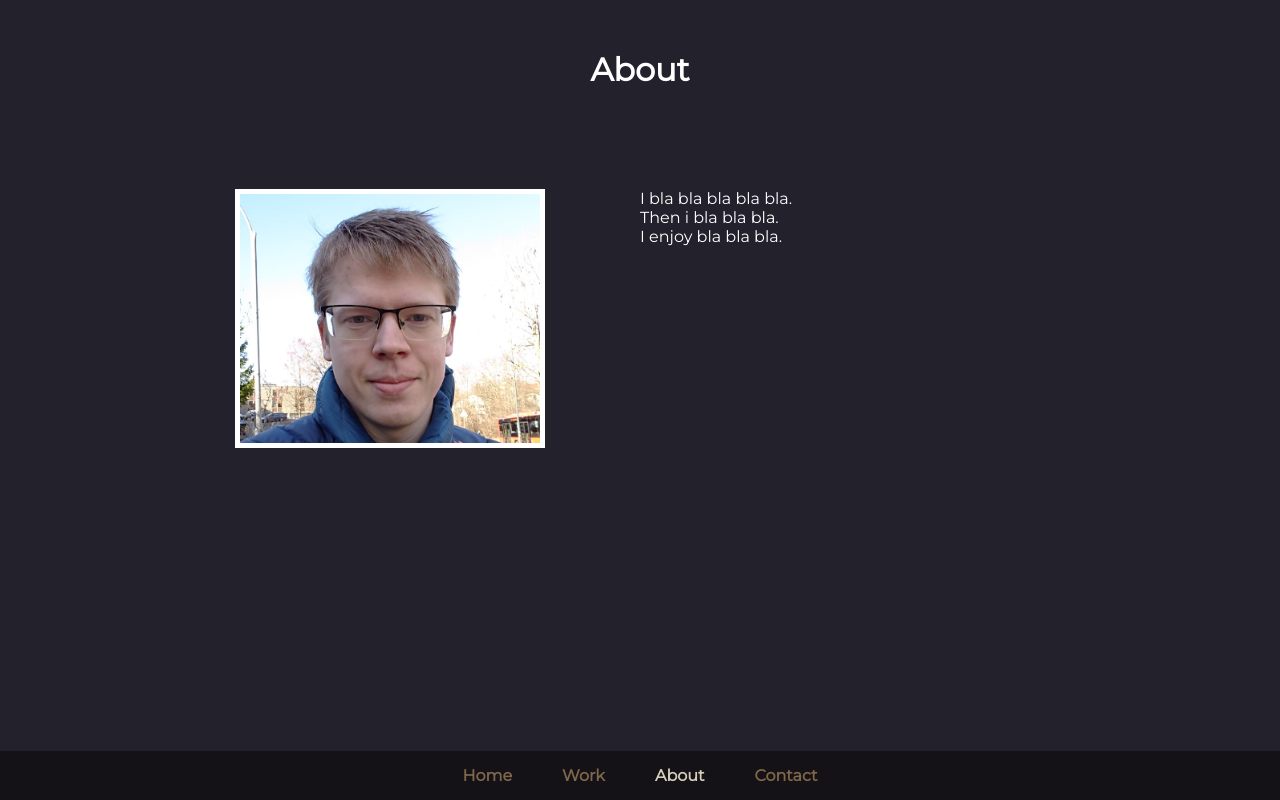
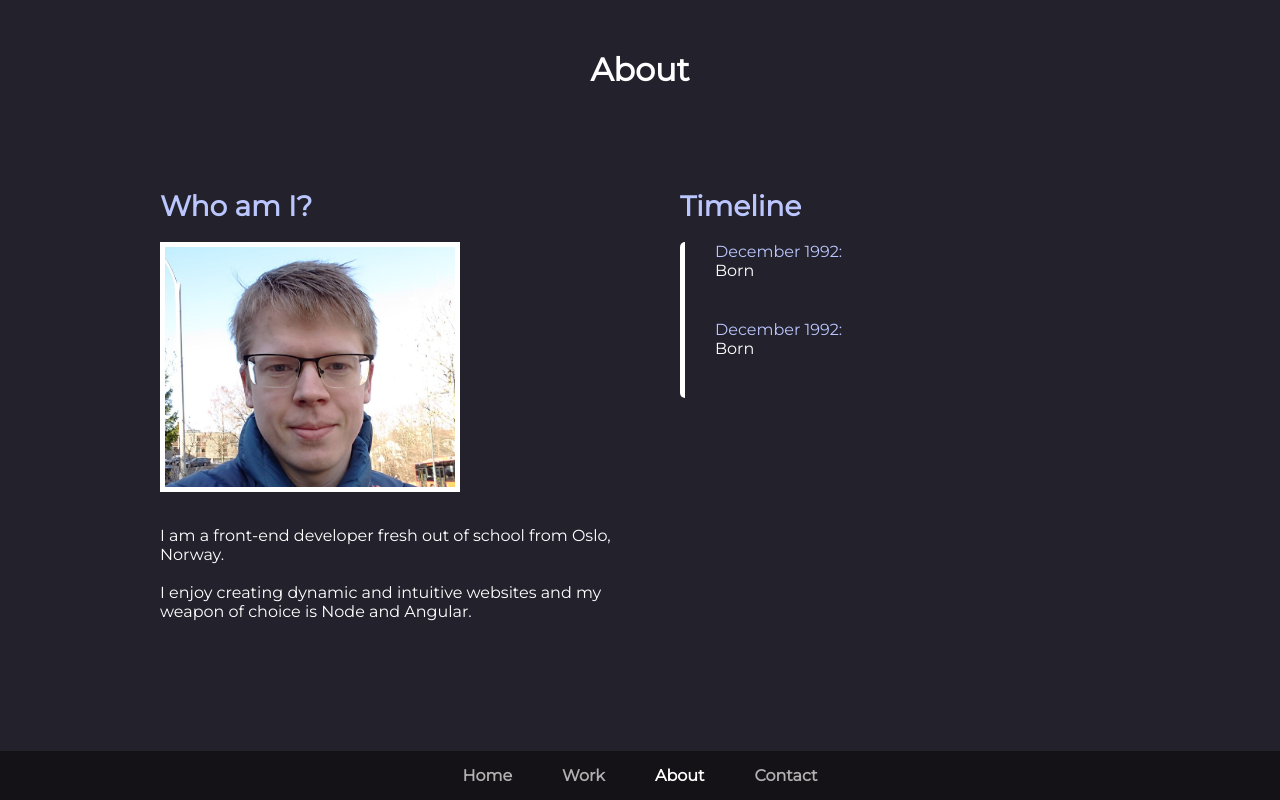
Before and after one commit to Hortasha/portfolio, an Angular app: page /about in a window 1280 px wide. Built offline with nearby package versions, Linux system fonts and the light colour scheme.

Commit message:
change color theme

```diff
--- a/src/app/components/nav/nav.component.scss
+++ b/src/app/components/nav/nav.component.scss
@@ -10,16 +10,15 @@ nav {
     & a {
         text-decoration: none;
         display: inline-block;
-        color: #d4cfb8;
-        color: #7f684a;
+        color: rgb(177, 176, 176);
         padding: 15px 25px;
 
         &:hover {
-            color: white !important;
+            color: white;
         }
 
         &.active {
-            color: #d4cfb8;
+            color: white;
         }
     }
 }
@@ -30,4 +29,4 @@ nav {
             padding: 15px 10px;
         }
     }
-  }
+}
--- a/src/app/pages/about/about.component.html
+++ b/src/app/pages/about/about.component.html
@@ -4,12 +4,27 @@
   </div>
   <div class="about-row">
     <div class="about-col">
+      <h2 class="about-center">Who am I?</h2><br>
       <img src="./../../../assets/martin.png" class="about-img" alt="Martin">
+      <p>
+        I am a front-end developer fresh out of school from Oslo, Norway.
+        <br><br>
+        I enjoy creating dynamic and intuitive websites and my weapon of choice is Node and Angular.
+      </p>
     </div>
+    <div class="about-space"></div>
     <div class="about-col">
-      I bla bla bla bla bla.<br>
-      Then i bla bla bla.<br>
-      I enjoy bla bla bla.
+      <h2 class="about-center">Timeline</h2><br>
+      <div class="about-timeline">
+          <p class="about-timeline-text">
+            <span class="about-timeline-date">December 1992:</span><br>
+            Born
+          </p>
+          <p class="about-timeline-text">
+            <span class="about-timeline-date">December 1992:</span><br>
+            Born
+          </p>
+      </div>
     </div>
   </div>
 </div>
--- a/src/app/pages/about/about.component.scss
+++ b/src/app/pages/about/about.component.scss
@@ -10,10 +10,30 @@
         padding-top: 50px;
     }
 
+    &-space {
+        width: 4%;
+        display: inline-block;
+    }
+
     &-col {
-        width: 50%;
+        width: 46%;
         display: inline-block;
         vertical-align: top;
+        padding-left: 2%;
+    }
+
+    &-timeline {
+        border-left: 5px solid white;
+        border-radius: 5px;
+
+        &-text {
+            padding-left: 30px;
+            padding-bottom: 40px;
+        }
+
+        &-date {
+            color: rgb(186, 198, 253);
+        }
     }
 
     &-title {
@@ -21,12 +41,24 @@
         padding-bottom: 50px;
     }
 
+    &-center {
+        color: rgb(186, 198, 253);
+        font-size: 28px;
+    }
+
     &-img {
         width: 300px;
-        display: block;
+        max-width: 100%;
         margin-bottom: 30px;
         border: 5px solid white;
-        display: block;
-        margin: 0 auto;
+        box-sizing: border-box;
     }
 }
+
+@media only screen and (max-width: 700px) {
+    .about {
+        &-col {
+            width: 100%;
+        }
+    }
+}
--- a/src/app/pages/home/home.component.scss
+++ b/src/app/pages/home/home.component.scss
@@ -9,14 +9,14 @@
         max-width: 100%;
 
         &-outer {
-            color: white;
+            color: rgb(186, 198, 253);
             font-size: 25px;
             padding: 0 30px;
         }
 
         &-inner {
             display: block;
-            color: #d4cfb8;
+            color: white;
             padding: 10px 0 10px 50px;
             font-size: 20px;
         }
@@ -30,9 +30,13 @@
             margin-top: 20px;
 
             &:hover {
-                border-color:#7f684a;
-                color: #7f684a;
+                border-color:rgb(186, 198, 253);
+                color: rgb(186, 198, 253);
             }
         }
     }
 }
+
+//#23212c
+//#7f684a
+//
```
Also changed, not shown: src/index.html (+7 -0 lines).
